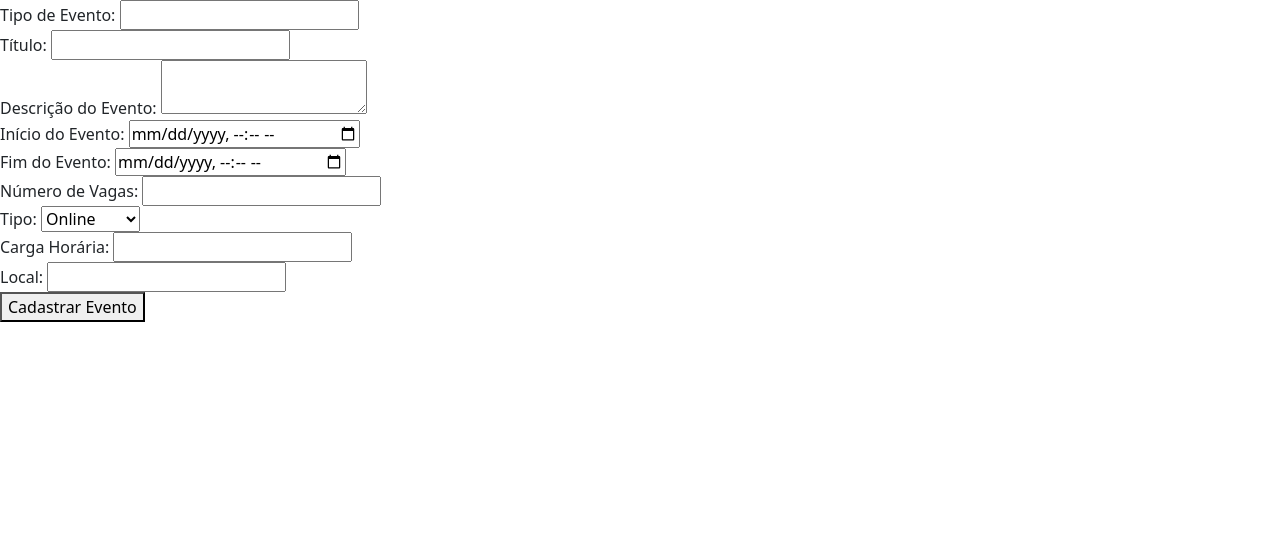
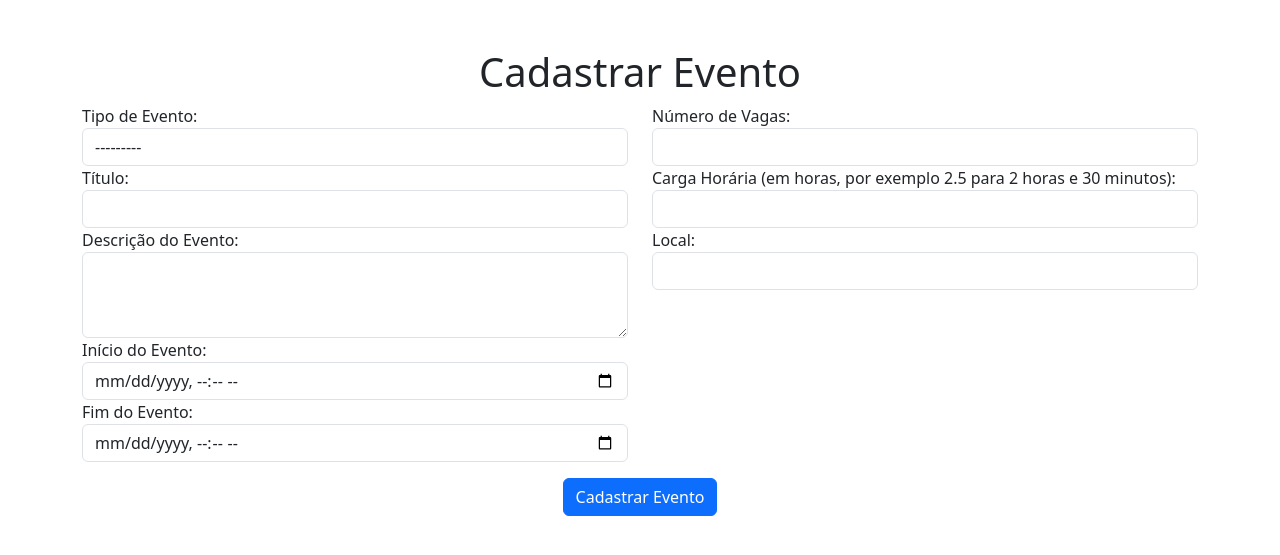
Before and after one commit to majupeixoto/polaris, a Django app: page /cadastrar_evento/ in a window 1280 px wide. Shown: the top 555 px of the page. Run offline with Django 5.2, Linux system fonts and the light colour scheme.

Commit message:
forms e front de cadastrar evento

```diff
--- a/Projeto/apps/forms.py
+++ b/Projeto/apps/forms.py
@@ -1,5 +1,5 @@
 from django import forms
-from .models import GrupoEstudo
+from .models import GrupoEstudo, Evento
 
 class GrupoEstudoForm(forms.ModelForm):
     class Meta:
@@ -16,3 +16,18 @@ class GrupoEstudoForm(forms.ModelForm):
             'dias_reuniao': forms.TextInput(attrs={'placeholder': 'Ex: Segunda, Quarta', 'class': 'form-control'}),
             'hora_reuniao': forms.TimeInput(attrs={'class': 'form-control', 'type': 'time'}),
         }
+
+class EventoForm(forms.ModelForm):
+    class Meta:
+        model = Evento
+        fields = ['tipo', 'titulo', 'descricao', 'inicio_evento', 'fim_evento', 'vagas', 'carga_horaria', 'local']
+        widgets = {
+            'inicio_evento': forms.DateTimeInput(attrs={'type': 'datetime-local', 'class': 'form-control'}),
+            'fim_evento': forms.DateTimeInput(attrs={'type': 'datetime-local', 'class': 'form-control'}),
+            'carga_horaria': forms.NumberInput(attrs={'class': 'form-control', 'step': 0.01}),  # Formato decimal para horas
+            'tipo': forms.Select(attrs={'class': 'form-control'}),
+            'titulo': forms.TextInput(attrs={'class': 'form-control'}),
+            'descricao': forms.Textarea(attrs={'class': 'form-control', 'rows': 3}),
+            'vagas': forms.NumberInput(attrs={'class': 'form-control'}),
+            'local': forms.TextInput(attrs={'class': 'form-control'}),
+        }
--- a/Projeto/apps/models.py
+++ b/Projeto/apps/models.py
@@ -26,14 +26,13 @@ class Evento(models.Model):
         ('presencial', 'Presencial'),
     ]
 
-    tipo_evento = models.CharField(max_length=50)
+    tipo = models.CharField(max_length=10, choices=TIPO_CHOICES)  # Escolha entre 'Online' e 'Presencial'
     titulo = models.CharField(max_length=100)
     descricao = models.TextField()
     inicio_evento = models.DateTimeField()
     fim_evento = models.DateTimeField()
     vagas = models.IntegerField()
-    tipo = models.CharField(max_length=10, choices=TIPO_CHOICES)
-    carga_horaria = models.DecimalField(max_digits=5, decimal_places=2)
+    carga_horaria = models.DecimalField(max_digits=5, decimal_places=2)  # Ex: 2.5 para 2 horas e 30 minutos
     local = models.CharField(max_length=200)
 
     def __str__(self):
@@ -44,6 +43,15 @@ class Evento(models.Model):
         horas = int(self.carga_horaria)
         minutos = int((self.carga_horaria - horas) * 60)
         return f"{horas:02d} hora(s) e {minutos:02d} minuto(s)"
+
+    # Método para verificar se o evento é online
+    def is_online(self):
+        return self.tipo == 'online'
+
+    # Método para verificar a duração total do evento
+    def duracao_evento(self):
+        return self.fim_evento - self.inicio_evento
+
 
 class GrupoEstudo(models.Model):
     titulo = models.CharField(max_length=100)
--- a/Projeto/apps/templates/apps/cadastrar_evento.html
+++ b/Projeto/apps/templates/apps/cadastrar_evento.html
@@ -1,41 +1,62 @@
 {% extends 'global/base.html' %}
 
-<title>{% block title %}Cdastrar evento{% endblock %}</title>
+{% block content %}
+<div class="container mt-5">
+    <h1 class="text-center">Cadastrar Evento</h1>
 
-{% block content %}
-  <form method="POST" action="{% url 'cadastrar_evento' %}">
-    {% csrf_token %}
+    <form method="post">
+        {% csrf_token %}
+        <div class="row">
+            <!-- Coluna 1 -->
+            <div class="col-md-6">
+                <div class="form-group">
+                    <label for="tipo">Tipo de Evento:</label>
+                    {{ form.tipo }}
+                </div>
 
-    <label for="tipo_evento">Tipo de Evento:</label>
-    <input type="text" id="tipo_evento" name="tipo_evento" required><br>
+                <div class="form-group">
+                    <label for="titulo">Título:</label>
+                    {{ form.titulo }}
+                </div>
 
-    <label for="titulo">Título:</label>
-    <input type="text" id="titulo" name="titulo" required><br>
+                <div class="form-group">
+                    <label for="descricao">Descrição do Evento:</label>
+                    {{ form.descricao }}
+                </div>
 
-    <label for="descricao">Descrição do Evento:</label>
-    <textarea id="descricao" name="descricao" required></textarea><br>
+                <div class="form-group">
+                    <label for="inicio_evento">Início do Evento:</label>
+                    {{ form.inicio_evento }}
+                </div>
 
-    <label for="inicio_evento">Início do Evento:</label>
-    <input type="datetime-local" id="inicio_evento" name="inicio_evento" required><br>
+                <div class="form-group">
+                    <label for="fim_evento">Fim do Evento:</label>
+                    {{ form.fim_evento }}
+                </div>
+            </div>
 
-    <label for="fim_evento">Fim do Evento:</label>
-    <input type="datetime-local" id="fim_evento" name="fim_evento" required><br>
+            <!-- Coluna 2 -->
+            <div class="col-md-6">
+                <div class="form-group">
+                    <label for="vagas">Número de Vagas:</label>
+                    {{ form.vagas }}
+                </div>
 
-    <label for="vagas">Número de Vagas:</label>
-    <input type="number" id="vagas" name="vagas" required><br>
+                <div class="form-group">
+                    <label for="carga_horaria">Carga Horária (em horas, por exemplo 2.5 para 2 horas e 30 minutos):</label>
+                    {{ form.carga_horaria }}
+                </div>
 
-    <label for="tipo">Tipo:</label>
-    <select id="tipo" name="tipo" required>
-      <option value="online">Online</option>
-      <option value="presencial">Presencial</option>
-    </select><br>
+                <div class="form-group">
+                    <label for="local">Local:</label>
+                    {{ form.local }}
+                </div>
+            </div>
+        </div>
 
-    <label for="carga_horaria">Carga Horária:</label>
-    <input type="number" step="0.1" id="carga_horaria" name="carga_horaria" required><br>
-
-    <label for="local">Local:</label>
-    <input type="text" id="local" name="local" required><br>
-
-    <button type="submit">Cadastrar Evento</button>
-  </form>
+        <div class="text-center">
+            <button type="submit" class="btn btn-primary mt-3">Cadastrar Evento</button>
+        </div>
+    </form>
+</div>
 {% endblock %}
--- a/Projeto/apps/views.py
+++ b/Projeto/apps/views.py
@@ -3,7 +3,7 @@ from django.contrib.auth import authenticate, login, logout
 from django.contrib.auth.models import User
 from django.contrib import messages
 from .models import Perfil, Evento, GrupoEstudo
-from .forms import GrupoEstudoForm
+from .forms import GrupoEstudoForm, EventoForm
 from django.http import HttpResponse
 
 # Create your views here.
@@ -62,33 +62,15 @@ def logout_view(request):
     return redirect('login')
 
 def cadastrar_evento(request):
-    if request.method == "POST":
-        tipo_evento = request.POST['tipo_evento']
-        titulo = request.POST['titulo']
-        descricao = request.POST['descricao']
-        inicio_evento = request.POST['inicio_evento']
-        fim_evento = request.POST['fim_evento']
-        vagas = request.POST['vagas']
-        tipo = request.POST['tipo']
-        carga_horaria = request.POST['carga_horaria']
-        local = request.POST['local']
+    if request.method == 'POST':
+        form = EventoForm(request.POST)
+        if form.is_valid():
+            form.save()
+            return redirect('visualizar_evento')  # Redirecionar para a página de eventos após salvar
+    else:
+        form = EventoForm()
 
-        # Criando o evento
-        Evento.objects.create(
-            tipo_evento=tipo_evento,
-            titulo=titulo,
-            descricao=descricao,
-            inicio_evento=inicio_evento,
-            fim_evento=fim_evento,
-            vagas=vagas,
-            tipo=tipo,
-            carga_horaria=carga_horaria,
-            local=local,
-        )
-
-        return HttpResponse("Evento cadastrado com sucesso!")
-
-    return render(request, 'apps/cadastrar_evento.html')
+    return render(request, 'apps/cadastrar_evento.html', {'form': form})
 
 def visualizar_evento(request, evento_id):
     evento = get_object_or_404(Evento, id=evento_id)
```
Also changed, not shown: Projeto/apps/migrations/0005_remove_evento_tipo_evento.py (added), Projeto/db.sqlite3 (added).
